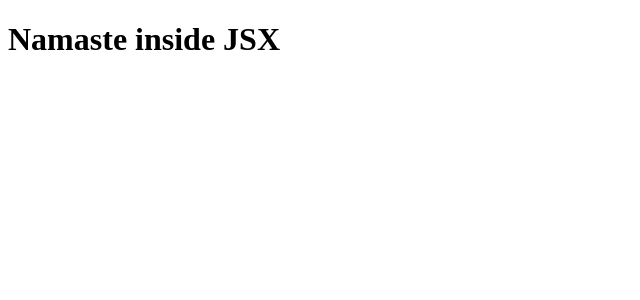
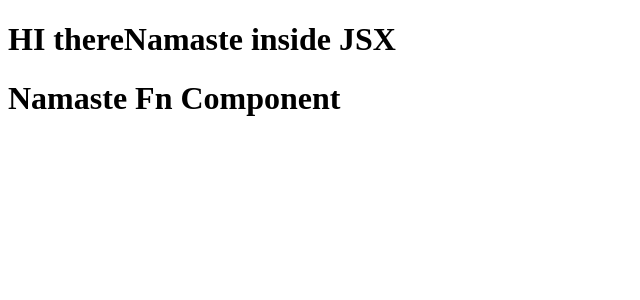
Before and after one commit to maneesh010501/Food-Express, a React (Vite) app: page / in a window 1280 px wide. Shown: the top 300 px of the page, without its empty margins (0-640 px from the left). Built offline with nearby package versions, Linux system fonts and the light colour scheme.

Commit message:
e3 part-2

```diff
--- a/App.js
+++ b/App.js
@@ -1,19 +1,31 @@
 import React from "react";
 import ReactDOM from "react-dom/client";
 
-//React.createElement => React element(object) => HTML element(.render)
-// const heading = React.createElement("div", { id: "heading" }, "Namaste");
+//Components , React elements - we can put anything in anything
+const elem = <span>HI there</span>;
 
-//JSX - HTML-like or XML-like syntax
-//JSX is transpiled before it reaches the JS Engine - PARCEL - BABEL
-//JSX - Babel transpiles to React.createElement => React element(object) => HTML element(.render)
-const jsxHeading = (<h1 className="heading">
-  Namaste inside JSX
-</h1>);
+const Title = () => (
+  <h1 className="heading">
+    {elem}
+    Namaste inside JSX
+  </h1>
+);
 
-// console.log(heading)
-console.log(jsxHeading)
+// const data = api.getData();
+
+//Component Composition --> component inside component
+const HeadingComponent = () => (
+  <div className="container">
+    {/* {data} -> even if the above api passes some malicious code, jsx will escape it */}
+    {/* jsx sanitizes the data  and then executes*/}
+    {Title()}
+    {/* <h2>{10 + 100}</h2> */}
+    <h1 className="heading">Namaste Fn Component</h1>
+  </div>
+);
+
 
 const root = ReactDOM.createRoot(document.getElementById("root"));
 
-root.render(jsxHeading);
+root.render(<HeadingComponent />);
+// root.render(Title);
```
